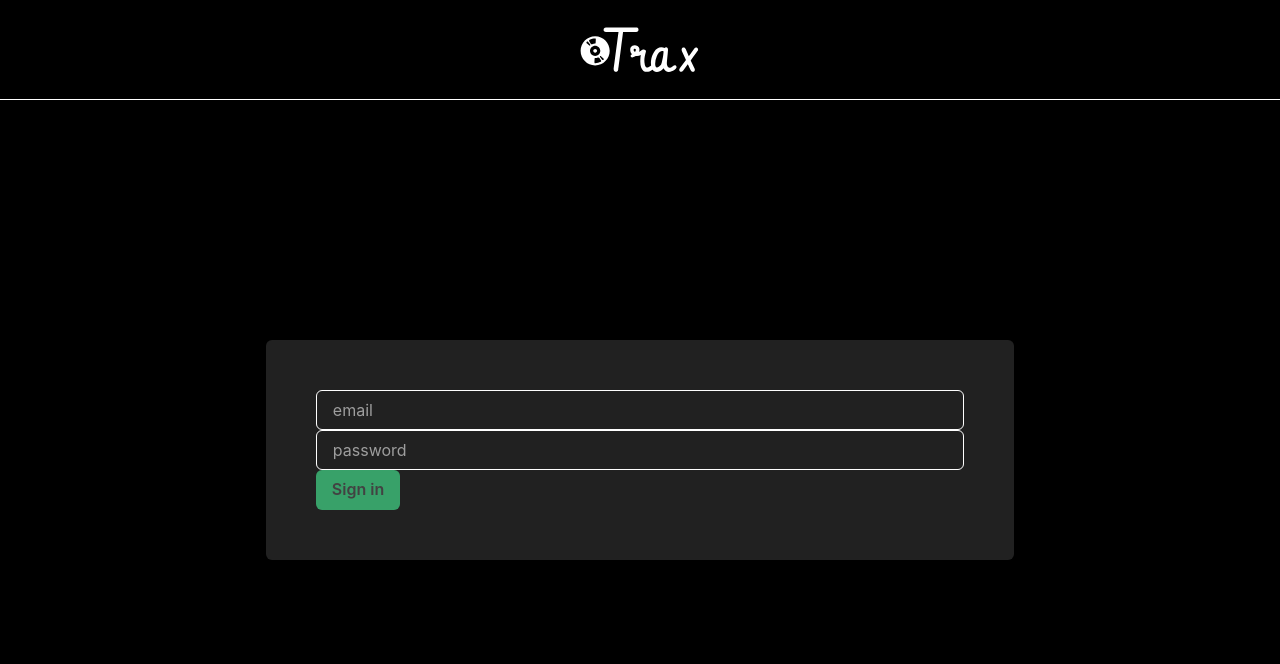
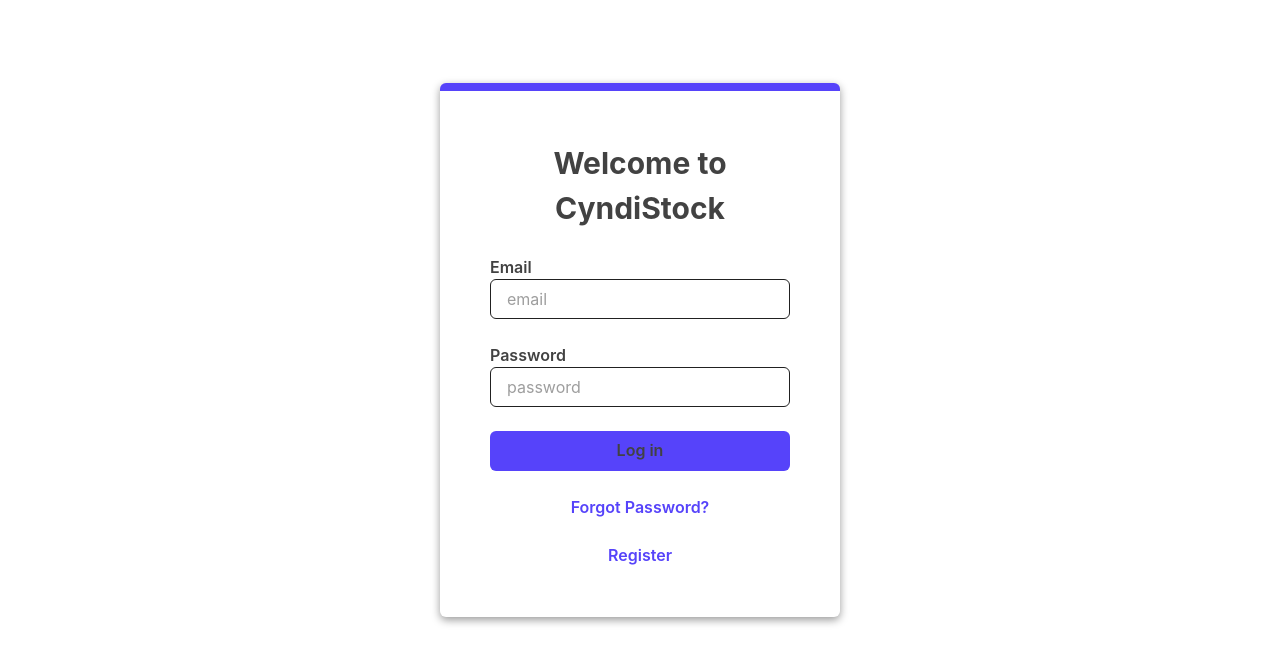
Before and after one commit to SpangleWeb/Cyndistock, a Next.js app: page /signin in a window 1280 px wide. Shown: the top 664 px of the page. Built offline with nearby package versions, Linux system fonts and the light colour scheme.

Commit message:
feat(signup form): styled the form (#3)

```diff
--- a/components/authForm.tsx
+++ b/components/authForm.tsx
@@ -1,5 +1,5 @@
 import React, { FC, useState } from "react";
-import { Box, Flex, Input, Button } from "@chakra-ui/react";
+import { Box, Flex, Input, Button, Text } from "@chakra-ui/react";
 import { useRouter } from "next/router";
 import NextImage from "next/image";
 import { auth } from "../lib/mutations";
@@ -10,7 +10,7 @@
   const [isLoading, setIsLoading] = useState(false);
   const router = useRouter();
 
-  const formattedModeString = mode === "signin" ? "Sign in" : "Sign up";
+  const formattedModeString = mode === "signin" ? "Log in" : "Sign up";
 
   const handleSubmit = async (e) => {
     e.preventDefault();
@@ -22,40 +22,91 @@
   };
 
   return (
-    <Box height="100vh" width="100vw" bg="black" color="white">
+    <Box
+      height="100vh"
+      width="100vw"
+      // bgGradient="linear(to-l, #2998ff, #5643fa)"
+      color="white"
+    >
       <Flex
         justify="center"
         align="center"
-        height="100px"
-        borderBottom="1px solid white"
+        // height="100px"
+        // borderBottom="1px solid white"
+        flexDirection="row"
       >
-        <NextImage src="/logo.svg" alt="site logo" width={120} height={60} />
+        {/* <NextImage src="/logo.svg" alt="site logo" width={120} height={60} /> */}
       </Flex>
       <Flex justify="center" align="center" height="calc(100vh - 100px)">
-        <Box padding="50px" bg="gray.900" borderRadius="6px">
+        <Box
+          padding="50px"
+          bg="white"
+          borderRadius="6px"
+          width="400px"
+          maxWidth="calc(100vw - 48px)"
+          borderTop=" 8px solid #5643fa"
+          boxShadow="0px 3px 9px rgba(0, 0, 0, 0.4)"
+        >
+          <Text
+            color="gray.800"
+            textAlign="center"
+            mb="24px"
+            fontSize="3xl"
+            fontWeight="700"
+          >
+            Welcome to CyndiStock
+          </Text>
           <form onSubmit={handleSubmit}>
+            <Box paddingBottom="24px">
+              <Text color="gray.800" fontWeight="600">
+                Email
+              </Text>
               <Input
                 placeholder="email"
                 type="email"
                 onChange={(e) => setEmail(e.target.value)}
+                borderColor="gray.900"
+                color="gray.900"
               />
+            </Box>
+            <Box paddingBottom="24px">
+              <Text color="gray.800" fontWeight="600">
+                Password
+              </Text>
               <Input
                 placeholder="password"
                 type="password"
                 onChange={(e) => setPassword(e.target.value)}
+                borderColor="gray.900"
+                color="gray.900"
               />
+            </Box>
+            <Box width="100%" paddingBottom="24px">
               <Button
                 type="submit"
-              bg="green.500"
+                bg="#5643fa"
                 isLoading={isLoading}
+                size="md"
+                width="100%"
                 sx={{
                   "&:hover": {
-                  bg: "green.300",
+                    bg: " #2998ff",
                   },
                 }}
               >
                 {formattedModeString}
               </Button>
+            </Box>
+            <Box width="100%" paddingBottom="24px">
+              <Button color="#5643fa" size="md" width="100%" variant="link">
+                Forgot Password?
+              </Button>
+            </Box>
+            <Box width="100%">
+              <Button color="#5643fa" size="md" width="100%" variant="link">
+                Register
+              </Button>
+            </Box>
           </form>
         </Box>
       </Flex>
```
Lines whose indentation alone changed are shown as unchanged.
